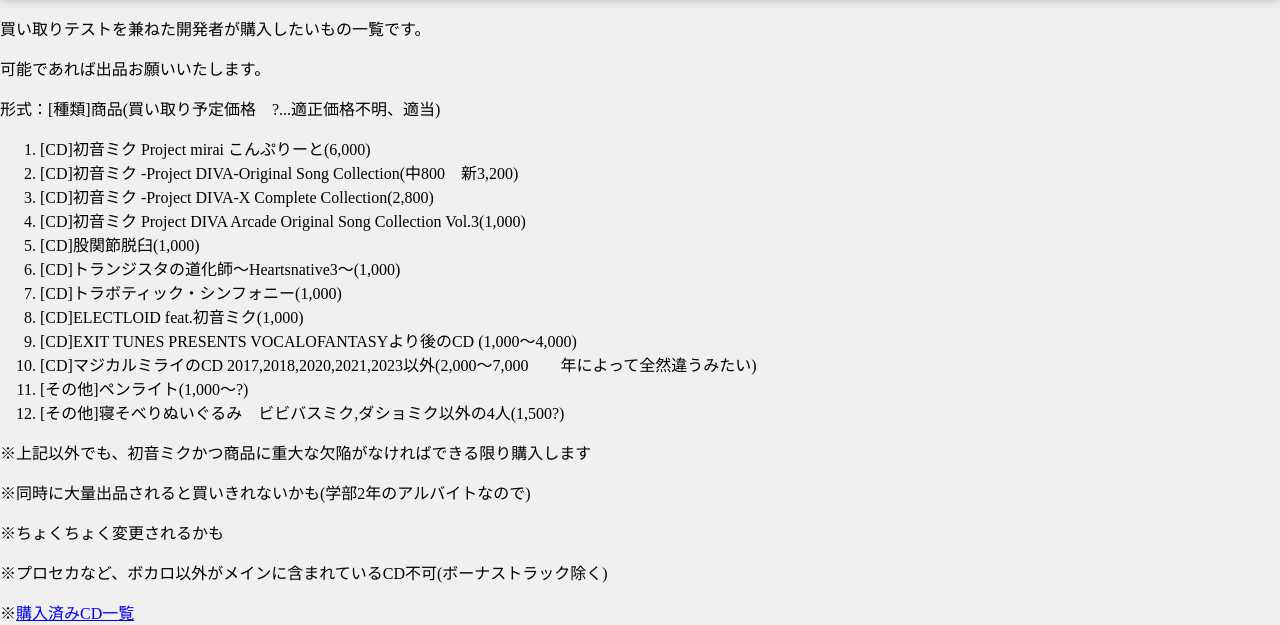
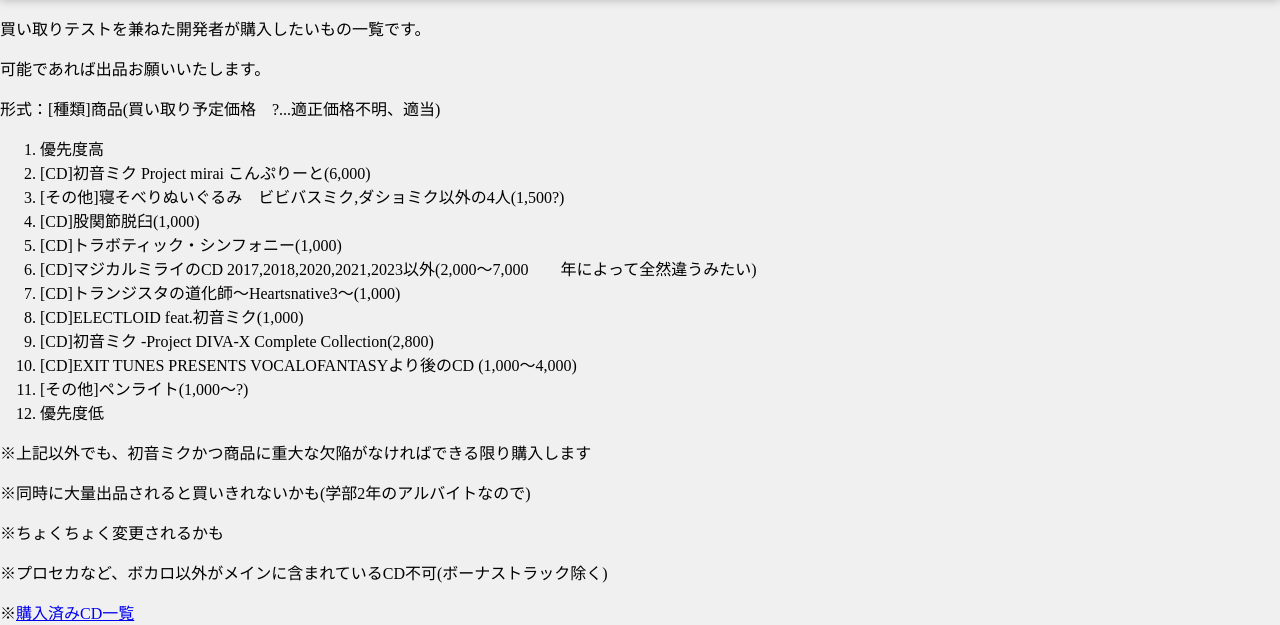
Before and after one commit to leekmikan/hurima, a PHP site: page /PHP/articles/want.php in a window 1280 px wide. Shown: the part 176-801 px from the top of the page. Run offline with PHP 8.4, Linux system fonts and the light colour scheme.

Commit message:
Add list

```diff
--- a/articles/want.php
+++ b/articles/want.php
@@ -41,18 +41,18 @@
                     <p>可能であれば出品お願いいたします。</p>
                     <p>形式：[種類]商品(買い取り予定価格　?...適正価格不明、適当)</p>
                     <ol>
+						<li>優先度高</li>
                         <li>[CD]初音ミク Project mirai こんぷりーと(6,000)</li>
-						<li>[CD]初音ミク -Project DIVA-Original Song Collection(中800　新3,200)</li>
+						<li>[その他]寝そべりぬいぐるみ　ビビバスミク,ダショミク以外の4人(1,500?)</li>
+						<li>[CD]股関節脱臼(1,000)</li>
+						<li>[CD]トラボティック・シンフォニー(1,000)</li>
+						<li>[CD]マジカルミライのCD 2017,2018,2020,2021,2023以外(2,000～7,000　　年によって全然違うみたい)</li>
+                        <li>[CD]トランジスタの道化師～Heartsnative3～(1,000)</li>
+						<li>[CD]ELECTLOID feat.初音ミク(1,000)</li>
 						<li>[CD]初音ミク -Project DIVA-X Complete Collection(2,800)</li>
-                        <li>[CD]初音ミク Project DIVA Arcade Original Song Collection Vol.3(1,000)</li>
-                        <li>[CD]股関節脱臼(1,000)</li>
-                        <li>[CD]トランジスタの道化師～Heartsnative3～(1,000)</li>
-                        <li>[CD]トラボティック・シンフォニー(1,000)</li>
-						<li>[CD]ELECTLOID feat.初音ミク(1,000)</li>
                         <li>[CD]EXIT TUNES PRESENTS VOCALOFANTASYより後のCD (1,000～4,000)</li>
-                        <li>[CD]マジカルミライのCD 2017,2018,2020,2021,2023以外(2,000～7,000　　年によって全然違うみたい)</li>
                         <li>[その他]ペンライト(1,000～?)</li>
-						<li>[その他]寝そべりぬいぐるみ　ビビバスミク,ダショミク以外の4人(1,500?)</li>
+						<li>優先度低</li>
                     </ol>
 					<p>※上記以外でも、初音ミクかつ商品に重大な欠陥がなければできる限り購入します</p>
 					<p>※同時に大量出品されると買いきれないかも(学部2年のアルバイトなので)</p>
```
Also changed, not shown: 1 other file.
